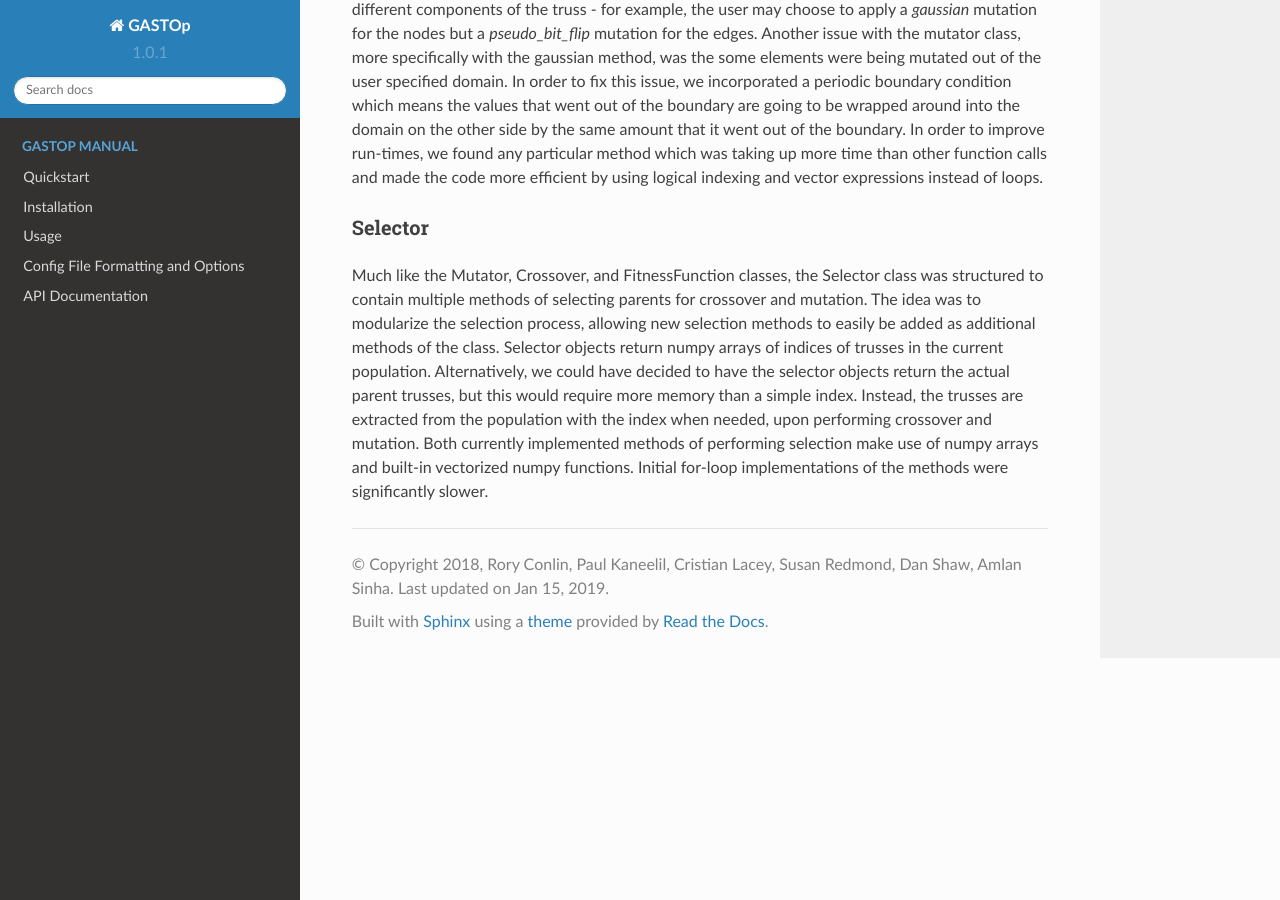
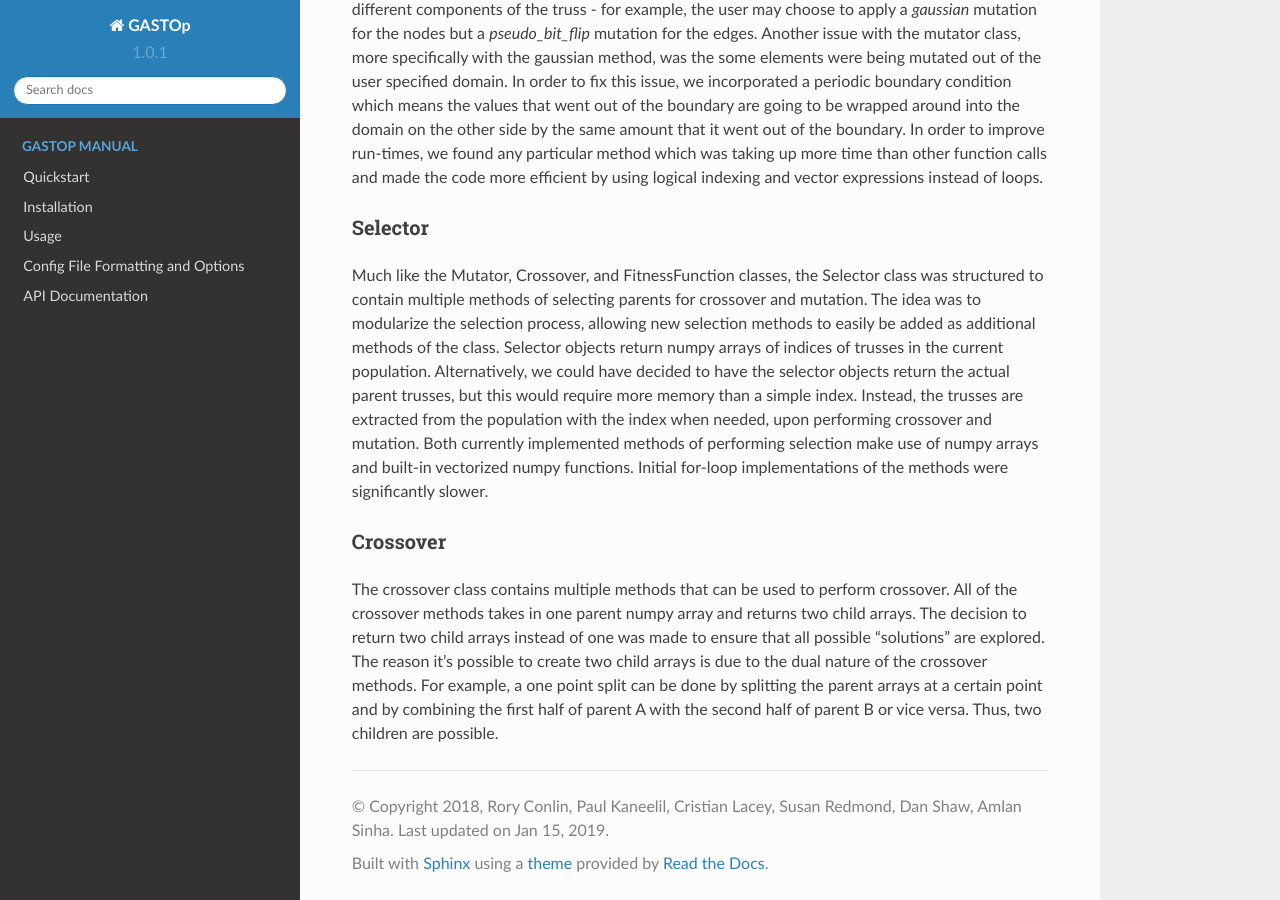
Before and after one commit to f0uriest/GASTOp, a Sphinx documentation site: the page built from docs/lessons_learned.rst, in a window 1280 px wide and 900 px high, scrolled down 2628 px. Built offline with Sphinx 7.4.7 and the Read the Docs theme 2.0.0, drawn with Linux system fonts in a browser that asks for light colours.

Commit message:
updated lessons learned

```diff
--- a/docs/lessons_learned.rst
+++ b/docs/lessons_learned.rst
@@ -123,3 +123,15 @@ loops.
 Selector
 ********
 Much like the Mutator, Crossover, and FitnessFunction classes, the Selector class was structured to contain multiple methods of selecting parents for crossover and mutation. The idea was to modularize the selection process, allowing new selection methods to easily be added as additional methods of the class. Selector objects return numpy arrays of indices of trusses in the current population. Alternatively, we could have decided to have the selector objects return the actual parent trusses, but this would require more memory than a simple index. Instead, the trusses are extracted from the population with the index when needed, upon performing crossover and mutation. Both currently implemented methods of performing selection make use of numpy arrays and built-in vectorized numpy functions. Initial for-loop implementations of the methods were significantly slower.
+
+
+Crossover
+*********
+The crossover class contains multiple methods that can be used to perform crossover.
+All of the crossover methods takes in one parent numpy array and returns two child
+arrays. The decision to return two child arrays instead of one was made to ensure
+that all possible "solutions" are explored. The reason it's possible to create two
+child arrays is due to the dual nature of the crossover methods. For example, a one
+point split can be done by splitting the parent arrays at a certain point and by
+combining the first half of parent A with the second half of parent B or vice versa.
+Thus, two children are possible.
```
